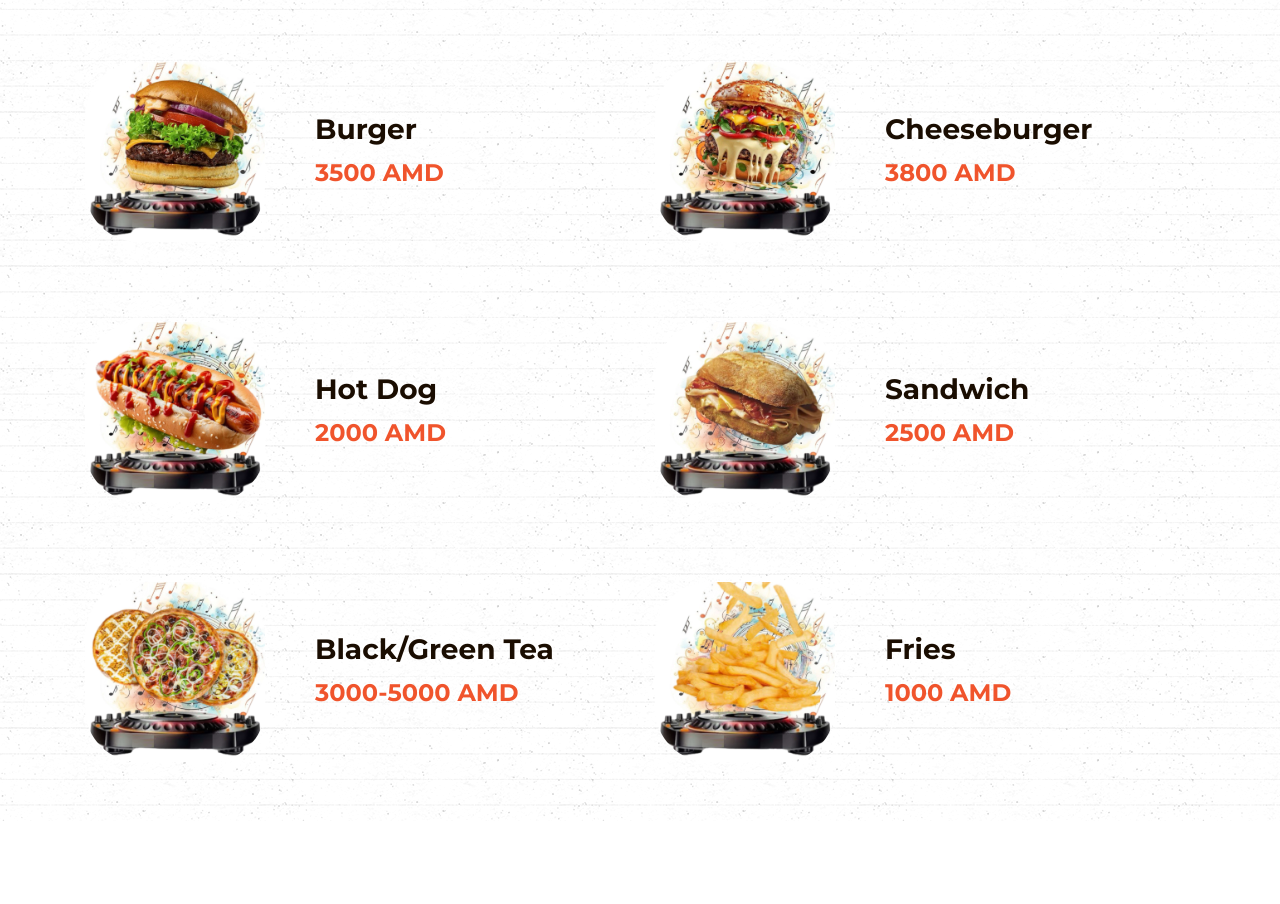
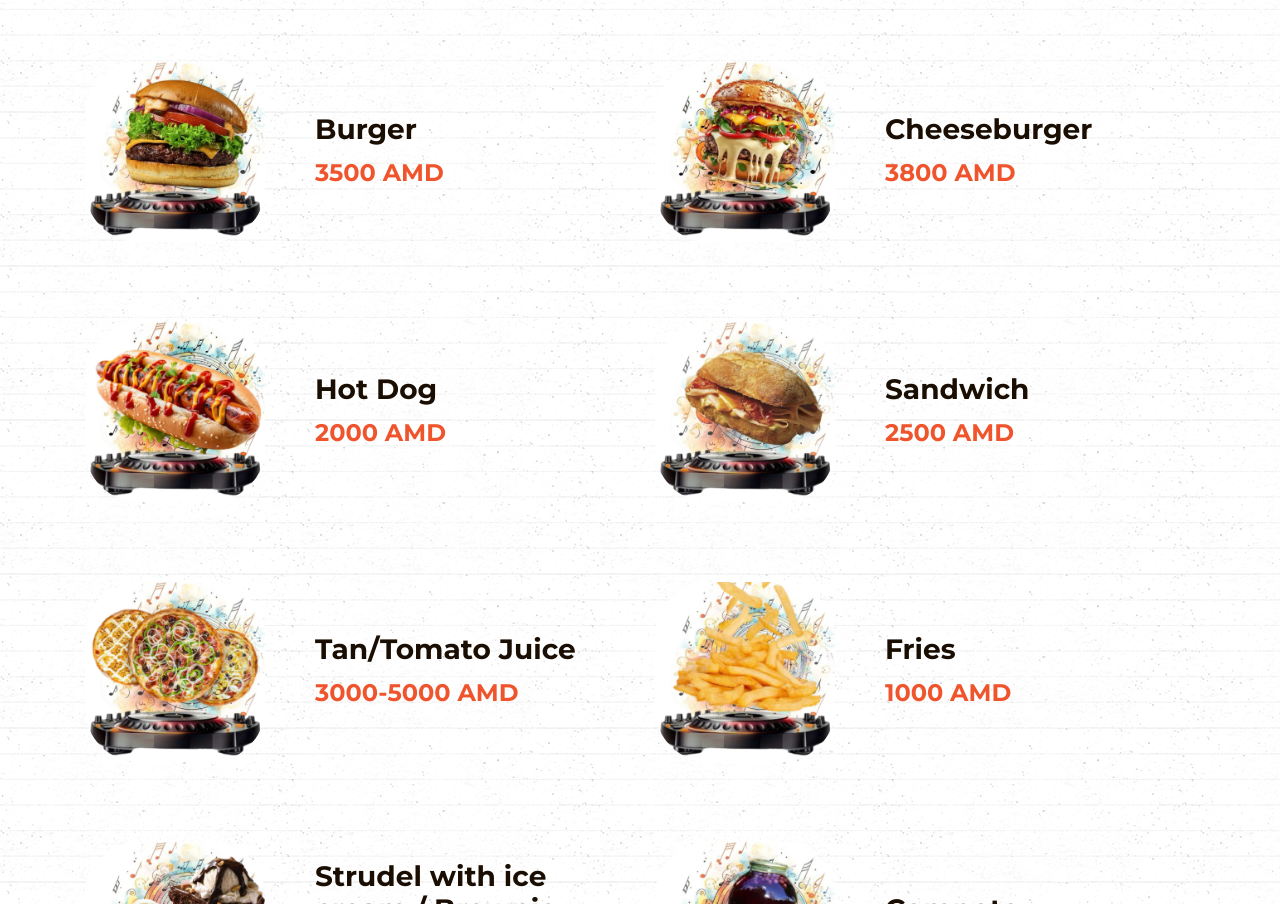
Before and after one commit to hovoas/hayfilm-menu, a plain HTML site: page index.html in a window 1280 px wide. Shown: the part 196-1100 px from the top of the page. Drawn offline with Linux system fonts and the light colour scheme.

Commit message:
Update index.html

```diff
--- a/index.html
+++ b/index.html
@@ -85,7 +85,7 @@
                             <img src="img/food/pizzas.jpeg" alt="">
                         </div>
                         <div class="info">
-                            <h3>Black/Green Tea</h3>
+                            <h3>Tan/Tomato Juice</h3>
                             <span>3000-5000 AMD</span>
                         </div>
                     </div>
```
